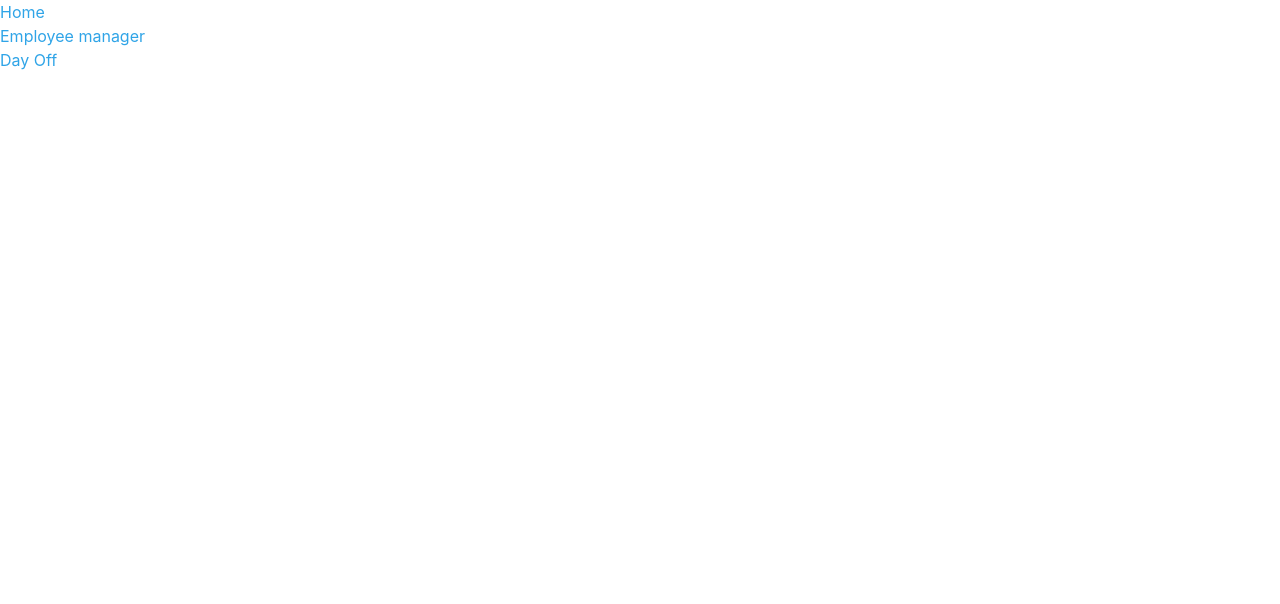
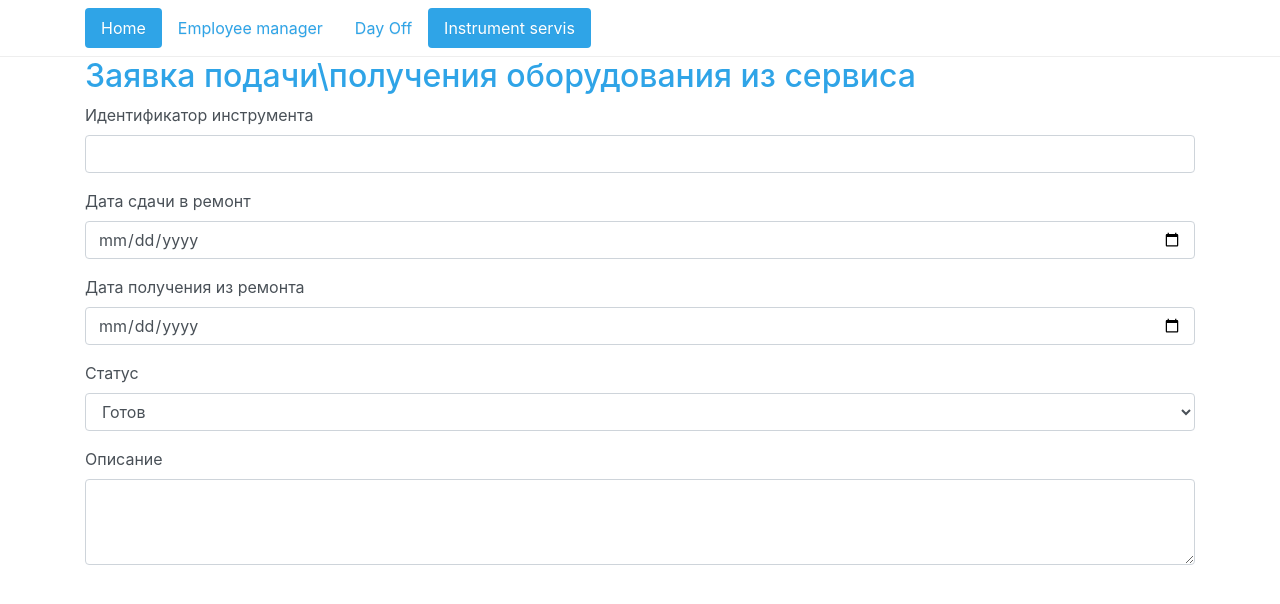
Before and after one commit to CloudOpsMaster/factoryBusinessOptimisation, an Angular app in the folder business-optimisation-app/: page /instrument-servises in a window 1280 px wide. Before the commit this address led to /. Shown: the top 604 px of the page. Built offline with nearby package versions, Linux system fonts and the light colour scheme.

Commit message:
styling tabs/ add instrument servis tab

```diff
--- a/business-optimisation-app/src/app/app-routing.module.ts
+++ b/business-optimisation-app/src/app/app-routing.module.ts
@@ -4,6 +4,7 @@ import { EmployeeManagerComponent } from './dsob/employee/employee-manager/emplo
 import { AppComponent } from './app.component';
 import { HomeComponent } from './home/home/home.component';
 import { DayOffFormComponent } from './ihor/day-off-form/day-off-form.component';
+import { InstrumentServisesComponent } from './vdry/instrument-servises/instrument-servises.component';
 
 
 const routes: Routes = [
@@ -20,6 +21,10 @@ const routes: Routes = [
     path: 'ihor',
     component: DayOffFormComponent
   },
+  {
+    path: 'instrument-servises',
+    component: InstrumentServisesComponent
+  },
 
   {
     path: '',
--- a/business-optimisation-app/src/app/app.component.html
+++ b/business-optimisation-app/src/app/app.component.html
@@ -1,14 +1,21 @@
-<div>
-    <nav>
-        <a routerLink="/home" routerLinkActive="active">Home</a>
-    </nav>
-    <nav>
-        <a routerLink="/employee" routerLinkActive="active">Employee manager</a>
-    </nav>
-
-    <nav>
-        <a routerLink="/ihor" routerLinkActive="active">Day Off</a>
-    </nav>
+<div class="navigate-block">
+    <div class="container">
+        <ul class="nav nav-pills">
+            <li class="nav-item">
+                <a routerLink="/home" routerLinkActive="active" class="nav-link active">Home</a>
+            </li>
+            <li class="nav-item">
+                <a routerLink="/employee" routerLinkActive="active" class="nav-link">Employee manager</a>
+            </li>
+            <li class="nav-item">
+                <a routerLink="/ihor" routerLinkActive="active" class="nav-link">Day Off</a>
+            </li>
+            <li class="nav-item">
+                <a routerLink="/instrument-servises" routerLinkActive="active" class="nav-link">Instrument servis</a>
+            </li>
+        </ul>
+    </div>
 </div>
-
-<router-outlet></router-outlet>
+<div class="container">
+    <router-outlet></router-outlet>
+</div>
--- a/business-optimisation-app/src/app/app.component.scss
+++ b/business-optimisation-app/src/app/app.component.scss
@@ -0,0 +1,4 @@
+.navigate-block {
+    padding: 8px;
+    border-bottom: 1px solid #eee;
+}
--- a/business-optimisation-app/src/app/app.module.ts
+++ b/business-optimisation-app/src/app/app.module.ts
@@ -7,6 +7,7 @@ import { EmployeeManagerComponent } from './dsob/employee/employee-manager/emplo
 import { HomeComponent } from './home/home/home.component';
 import { CreateMaterialFormComponent } from './yulia/create-material-form/create-material-form.component';
 import { DayOffFormComponent } from './ihor/day-off-form/day-off-form.component';
+import { InstrumentServisesComponent } from './vdry/instrument-servises/instrument-servises.component';
 
 @NgModule({
   declarations: [
@@ -14,7 +15,8 @@ import { DayOffFormComponent } from './ihor/day-off-form/day-off-form.component'
     HomeComponent,
     EmployeeManagerComponent,
     CreateMaterialFormComponent,
-    DayOffFormComponent
+    DayOffFormComponent,
+    InstrumentServisesComponent
   ],
   imports: [
     BrowserModule,
--- /dev/null
+++ b/business-optimisation-app/src/app/vdry/instrument-servises/instrument-servises.component.html
@@ -0,0 +1,28 @@
+<h2>Заявка подачи\получения оборудования из сервиса</h2>
+
+<form>
+  <div class="form-group">
+    <label for="IdInstrument">Идентификатор инструмента</label>
+    <input type="number" class="form-control" id="IdInstrument">
+  </div>
+  <div class="form-group">
+    <label for="startDate">Дата сдачи в ремонт</label>
+    <input type="date" class="form-control" id="startDate">
+  </div>
+  <div class="form-group">
+    <label for="startDate">Дата получения из ремонта</label>
+    <input type="date" class="form-control" id="startDate">
+  </div>
+  <div class="form-group">
+    <label for="status">Статус</label>
+    <select id="status" class="form-control">
+      <option selected>Готов</option>
+      <option>Не готов</option>
+      <option>Не подлежит восстановления</option>
+    </select>
+  </div>
+  <div class="form-group">
+    <label for="description">Описание</label>
+    <textarea class="form-control" id="description" rows="3"></textarea>
+  </div>
+</form>
--- /dev/null
+++ b/business-optimisation-app/src/app/vdry/instrument-servises/instrument-servises.component.ts
@@ -0,0 +1,15 @@
+import { Component, OnInit } from '@angular/core';
+
+@Component({
+  selector: 'app-instrument-servises',
+  templateUrl: './instrument-servises.component.html',
+  styleUrls: ['./instrument-servises.component.scss']
+})
+export class InstrumentServisesComponent implements OnInit {
+
+  constructor() { }
+
+  ngOnInit() {
+  }
+
+}
```
Also changed, not shown: business-optimisation-app/src/app/models/instrumentServis/InstrumentServis.ts (added, +7 -0 lines), business-optimisation-app/src/app/vdry/instrument-servises/instrument-servises.component.scss (added).
